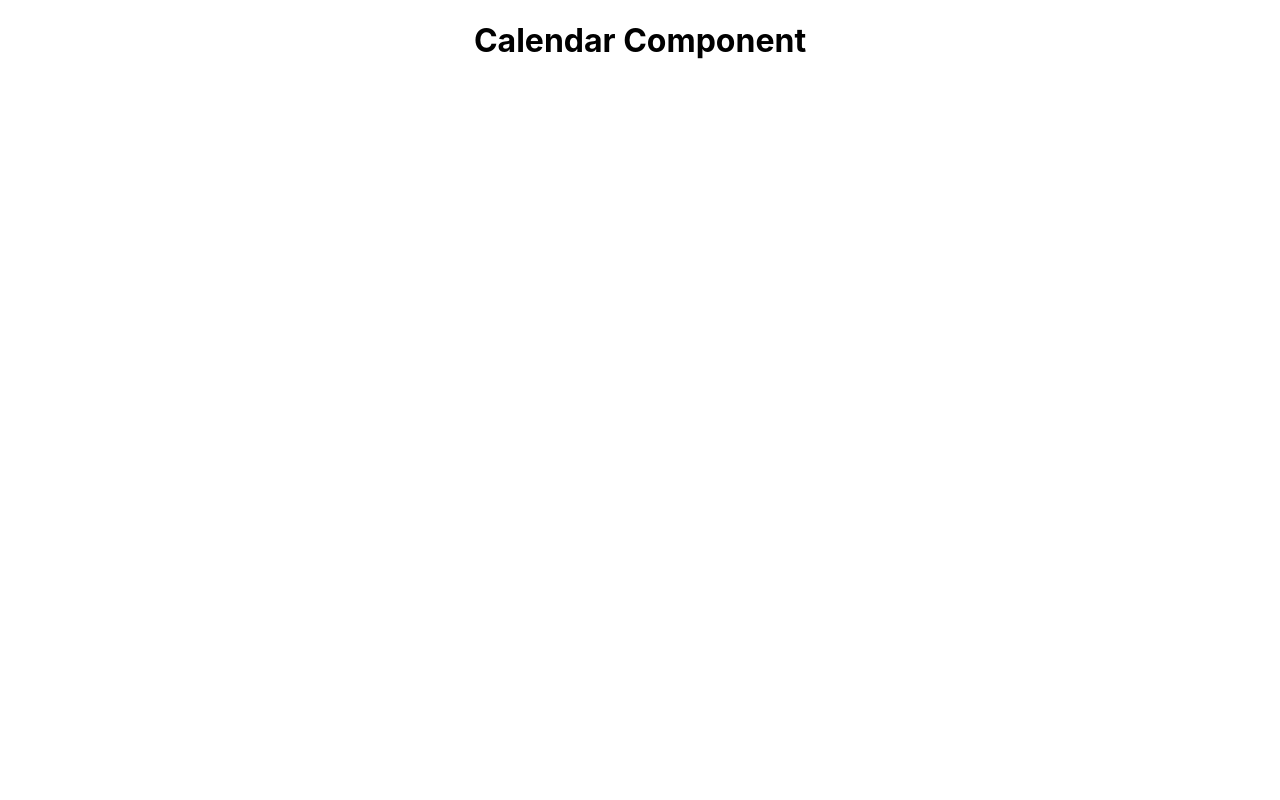
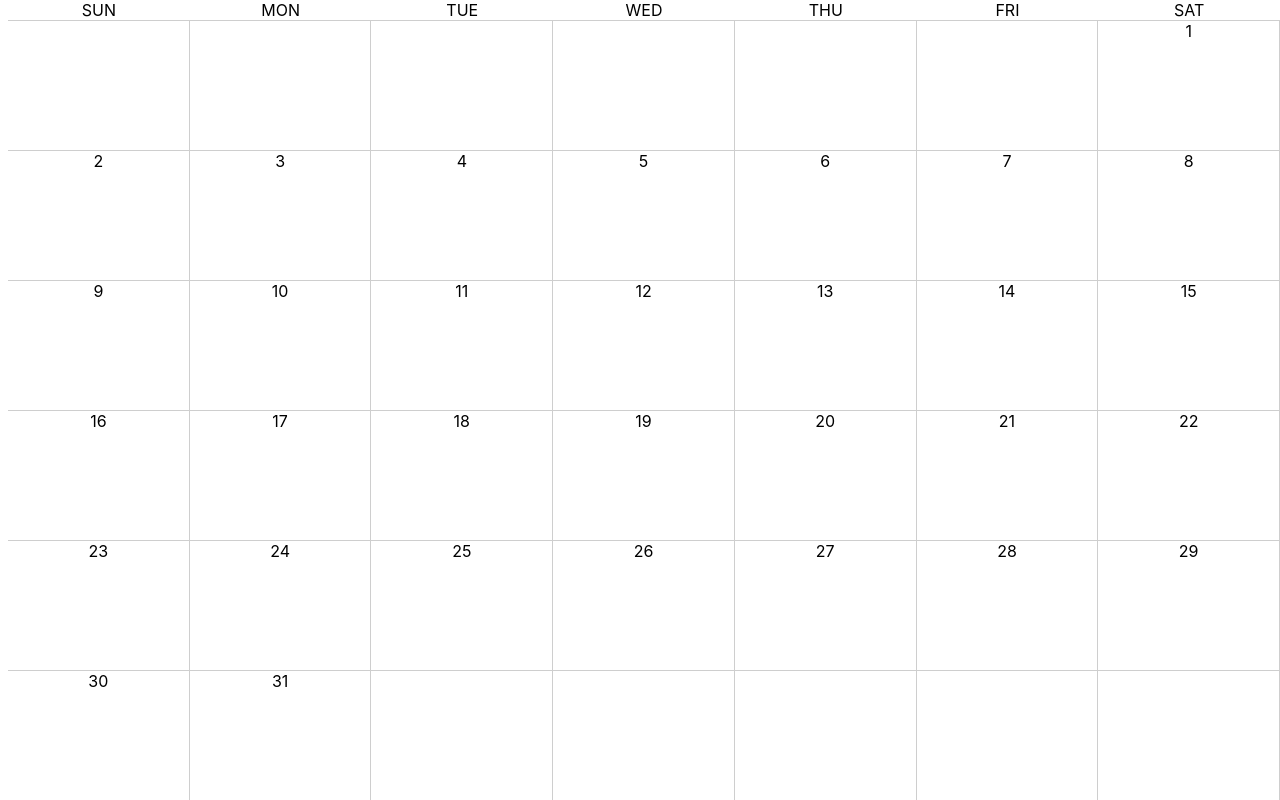
Before and after one commit to steve-phan/calendar-events, a React (Create React App) app: page / in a window 1280 px wide. Built offline with nearby package versions, Linux system fonts and the light colour scheme; no server answers.

Commit message:
add get all events api, and basic UI

```diff
--- a/src/App.tsx
+++ b/src/App.tsx
@@ -7,6 +7,7 @@ import Calendar from "components/Calendar";
 
 function App() {
   const queryClient = new QueryClient();
+
   return (
     <QueryClientProvider client={queryClient}>
       <div className="App">
--- /dev/null
+++ b/src/components/Calendar/calendar.styles.ts
@@ -0,0 +1,55 @@
+import styled from "styled-components";
+
+export const MonthSt = styled.div`
+  display: flex;
+  flex-direction: column;
+  height: 100vh;
+  margin-left: 8px;
+`;
+/** Days HEADER styles */
+export const WrapDaysHeaderSt = styled.div`
+  display: flex;
+  flex: none;
+  align-items: stretch;
+  height: auto;
+  margin: 0;
+`;
+
+export const DayHeaderSt = styled.div`
+  flex: 1 1 0%;
+  text-align: center;
+  text-transform: uppercase;
+`;
+/** Content styles */
+
+export const WrapDaysContentSt = styled.div`
+  display: flex;
+  flex: 1 1 0%;
+  flex-direction: column;
+  overflow: hidden;
+  margin: 0;
+`;
+
+export const WrapRowDaysSt = styled.div`
+  position: relative;
+  overflow: hidden;
+  border-top: #cecece 1px solid;
+  display: flex;
+
+  flex: 1 1 0%;
+`;
+export const RowDaysSt = styled.div`
+  position: absolute;
+  top: 0;
+  right: 0;
+  bottom: 0;
+  left: 0;
+
+  display: flex;
+`;
+
+export const DaySt = styled.div`
+  border-right: #cecece 1px solid;
+
+  flex: 1 1 0%;
+`;
--- /dev/null
+++ b/src/components/Calendar/calendar.utils.ts
@@ -0,0 +1,32 @@
+import dayjs from "dayjs";
+
+export const OVER_DAY = 43;
+
+// Total days in a current Month
+export const totalDaysOfMonth = dayjs().daysInMonth();
+export const firstDayOfWeek = dayjs().day();
+const _year = dayjs().year();
+const _month = dayjs().month() + 1;
+export const first = `${_year}-${_month}-01`;
+export const firstDayOfMonth = dayjs(`${_year}-${_month}-01`).day();
+
+/**
+ *
+ * @param firstDayOfMonth
+ * @param totalDaysOfMonth
+ * @returns  exactly oder array of days of current Month
+ */
+export const getDaysArrayOfMonth = (
+  firstDayOfMonth: number = 1,
+  totalDaysOfMonth: number = 42
+): number[] => {
+  return new Array(42)
+    .fill(OVER_DAY)
+    .map((_, index) =>
+      index < firstDayOfMonth
+        ? _
+        : index > totalDaysOfMonth + firstDayOfMonth - 1
+        ? _
+        : index - firstDayOfMonth + 1
+    );
+};
--- a/src/components/Calendar/index.tsx
+++ b/src/components/Calendar/index.tsx
@@ -1,6 +1,27 @@
 import axios from "axios";
 import React from "react";
 import { useQuery } from "react-query";
+import _lodash from "lodash";
+
+import { daysOfTheWeek } from "libs/utils-types";
+
+import {
+  MonthSt,
+  WrapDaysHeaderSt,
+  DayHeaderSt,
+  WrapDaysContentSt,
+  WrapRowDaysSt,
+  RowDaysSt,
+  DaySt,
+} from "./calendar.styles";
+import {
+  OVER_DAY,
+  getDaysArrayOfMonth,
+  totalDaysOfMonth,
+  firstDayOfWeek,
+  firstDayOfMonth,
+  first,
+} from "./calendar.utils";
 
 const Calendar = () => {
   const { isLoading, error, data } = useQuery(
@@ -10,23 +31,41 @@ const Calendar = () => {
         // TODO: replace online API
         "http://localhost:8888/.netlify/functions/handle-events-calendar",
         JSON.stringify({
-          eventType: "ADD_EVENT",
-          eventData: {
-            user: "Cool Guys",
-            title: "first Call",
-            start: "10",
-            end: "12",
-          },
+          eventType: "GET_EVENTS",
         })
       );
       return { data: response.data };
     }
   );
+  console.log({ data });
+  // Mock current Month
+  const daysArr = getDaysArrayOfMonth(firstDayOfMonth, totalDaysOfMonth);
 
   return (
-    <div>
-      <h1>Calendar Component</h1>
-    </div>
+    <MonthSt>
+      <WrapDaysHeaderSt>
+        {daysOfTheWeek.map((dayOfTheWeek, pos) => (
+          <DayHeaderSt key={pos}>{dayOfTheWeek}</DayHeaderSt>
+        ))}
+      </WrapDaysHeaderSt>
+      <WrapDaysContentSt>
+        {_lodash.chunk(daysArr, 7).map((week, weekIndex) => {
+          return (
+            <WrapRowDaysSt key={`${weekIndex}_outer`}>
+              <RowDaysSt>
+                {week.map((day, index) => {
+                  return (
+                    <DaySt key={`${day}_iner`}>
+                      {day !== OVER_DAY ? day : ""}
+                    </DaySt>
+                  );
+                })}
+              </RowDaysSt>
+            </WrapRowDaysSt>
+          );
+        })}
+      </WrapDaysContentSt>
+    </MonthSt>
   );
 };
 
--- /dev/null
+++ b/src/libs/utils-types/index.ts
@@ -0,0 +1,7 @@
+export { daysOfTheWeek, daysOfTheWeekOffset } from "./week.types";
+export type {
+  TDays,
+  TDayOfWeekIndex,
+  Days,
+  DayOfWeekIndex,
+} from "./week.types";
--- /dev/null
+++ b/src/libs/utils-types/week.types.ts
@@ -0,0 +1,43 @@
+export enum Days {
+  Sunday = "Sun",
+  Monday = "Mon",
+  Tusday = "Tue",
+  Wednesday = "Wed",
+  Thursday = "Thu",
+  Friday = "Fri",
+  Saturday = "Sat",
+}
+
+export type TDays = Days[];
+
+export enum DayOfWeekIndex {
+  Sunday = "6",
+  Monday = "5",
+  Tusday = "4",
+  Wednesday = "3",
+  Thursday = "2",
+  Friday = "1",
+  Saturday = "0",
+}
+
+export type TDayOfWeekIndex = DayOfWeekIndex[];
+
+export const daysOfTheWeek: TDays = [
+  Days.Sunday,
+  Days.Monday,
+  Days.Tusday,
+  Days.Wednesday,
+  Days.Thursday,
+  Days.Friday,
+  Days.Saturday,
+];
+
+export const daysOfTheWeekOffset: TDayOfWeekIndex = [
+  DayOfWeekIndex.Sunday,
+  DayOfWeekIndex.Monday,
+  DayOfWeekIndex.Tusday,
+  DayOfWeekIndex.Wednesday,
+  DayOfWeekIndex.Thursday,
+  DayOfWeekIndex.Friday,
+  DayOfWeekIndex.Saturday,
+];
```
Also changed, not shown: 1 other file (tests, documents, lock files or other folders).
